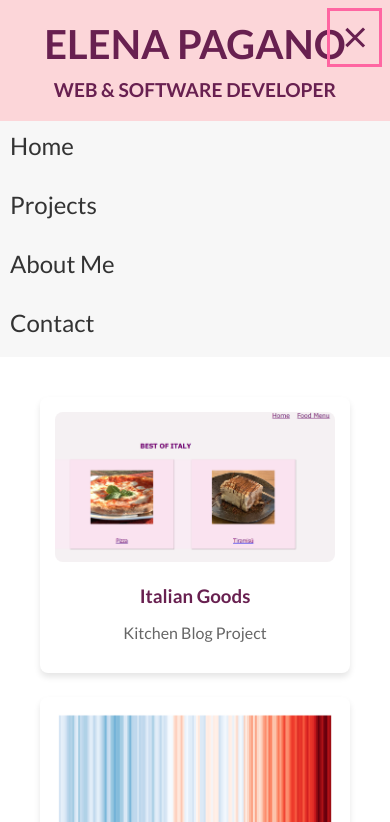
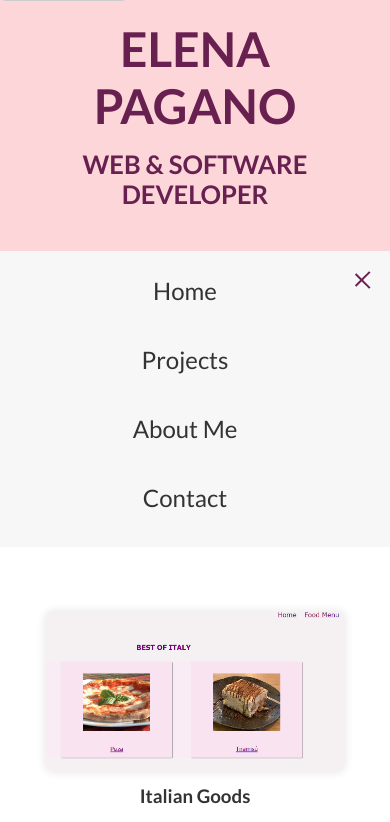
Before and after one commit to 3le81/portfolio-elena-2024, a plain HTML site: page index.html in a window 390 px wide. Both pictures are taken after a click on the button "Toggle navigation menu". Shown: the top 822 px of the page. Drawn offline with Linux system fonts and the light colour scheme.

Commit message:
css fixed with better resizing for phones and smaller screens

```diff
--- a/style.css
+++ b/style.css
@@ -8,84 +8,71 @@ body {
     min-height: 100vh;
 }
 
-/* Skip Link */
-.skip-link {
-    position: absolute;
-    top: -40px;
-    left: 0;
-    background: #682050;
-    color: white;
-    padding: 8px;
-    z-index: 1000;
-    transition: top 0.3s;
-}
-
-.skip-link:focus {
-    top: 0;
-}
-
-/* Header Styles */
 header {
     background-color: #fcd6d9;
     color: #333;
     padding: 20px;
-    text-align: center;
+    display: flex;
+    flex-direction: column;
+    align-items: center;
 }
 
 header h1 {
     text-transform: uppercase;
-    font-size: 2.5em;
+    font-size: 3em;
     margin: 0;
     color: #682050;
+    text-align: center;
 }
 
 header h2 {
     text-transform: uppercase;
-    font-size: 1.2em;
+    font-size: 1.6em;
     color: #682050;
-    margin: 10px 0 0;
+    border-bottom: 2px solid #fcd6d9;
+    padding-bottom: 5px;
+    margin: 15px 0;
+    text-align: center;
 }
 
-/* Navigation Styles */
-.navbar {
+nav {
     background-color: #f7f7f7;
     padding: 10px;
+    position: relative;
 }
 
-.navbar ul {
+nav ul {
     list-style-type: none;
     margin: 0;
     padding: 0;
-    display: flex;
-    justify-content: flex-start;
-    gap: 20px;
 }
 
-.navbar li {
-    display: inline-block;
+nav ul li {
+    display: inline;
+    margin-right: 20px;
 }
 
-.navbar a {
+nav a {
     text-decoration: none;
     color: #333;
     font-size: 1.5rem;
     transition: color 0.3s ease;
 }
 
-.navbar a:hover {
+nav a:hover {
     color: #ff66a2;
 }
 
-/* Responsive Navigation */
+/* Toggle button styles */
 .menu-toggle {
     display: none;
     background: none;
     border: none;
     cursor: pointer;
-    padding: 10px;
+    padding: 8px;
     position: absolute;
-    top: 1em;
-    right: 1em;
+    top: 10px;
+    right: 10px;
     z-index: 1000;
 }
 
@@ -96,15 +83,15 @@ header h2 {
 
 .menu-toggle .bar {
     display: block;
-    width: 25px;
-    height: 3px;
+    width: 20px;
+    height: 2px;
     background-color: #682050;
-    margin: 5px 0;
+    margin: 4px 0;
     transition: 0.4s;
 }
 
 .menu-toggle.active .bar:nth-child(1) {
-    transform: rotate(-45deg) translate(-5px, 6px);
+    transform: rotate(-45deg) translate(-3px, 4px);
 }
 
 .menu-toggle.active .bar:nth-child(2) {
@@ -112,125 +99,141 @@ header h2 {
 }
 
 .menu-toggle.active .bar:nth-child(3) {
-    transform: rotate(45deg) translate(-5px, -6px);
+    transform: rotate(45deg) translate(-3px, -4px);
 }
 
-/* Main Content Styles */
 main {
     flex: 1;
     padding: 1.25rem;
 }
 
-/* Project Grid */
 .project-grid {
     display: grid;
-    grid-template-columns: repeat(auto-fill, minmax(300px, 1fr));
-    gap: 1.5rem;
-    padding: 20px;
+    grid-template-columns: repeat(3, 1fr);
+    gap: 1.25rem;
 }
 
 .project {
-    background-color: #fff;
-    border-radius: 8px;
-    box-shadow: 0 4px 6px rgba(0, 0, 0, 0.1);
-    overflow: hidden;
     text-align: center;
-    padding: 15px;
-    display: flex;
-    flex-direction: column;
-    justify-content: center;
 }
 
 .project img {
     width: 100%;
-    height: auto;
-    border-radius: 8px;
-    margin-bottom: 10px;
+    max-height: 400px;
+    max-width: 300px;
+    margin-top: 3rem;
+    border-radius: 0.5rem;
+    box-shadow: 0 0 0.625rem rgba(0, 0, 0, 0.1);
 }
 
 .project h3 {
-    margin: 10px 0;
-    color: #682050;
-}
-
-.project p {
-    color: #666;
+    margin-top: 0.625rem;
 }
 
 .project a {
     text-decoration: none;
-    color: inherit;
+    color: #333;
 }
 
 .project a:hover {
     color: #ff66a2;
 }
 
-/* Responsive Project Grid */
-@media screen and (max-width: 600px) {
-    .project-grid {
-        grid-template-columns: 1fr;
-    }
-
-    .navbar ul {
-        flex-direction: column;
-        align-items: flex-start;
-    }
-
-    .navbar li {
-        margin-bottom: 10px;
-    }
-
-    .menu-toggle {
-        display: block;
-    }
-
-    .navbar ul {
+/* Media Query for Responsive Design */
+@media screen and (max-width: 768px) {
+    nav ul {
         display: none;
         width: 100%;
+        text-align: center;
+        background-color: #f7f7f7;
     }
 
     nav.collapsed ul {
         display: flex;
         flex-direction: column;
-        align-items: flex-start;
+        align-items: center;
+    }
+
+    nav a {
+        display: block;
+        padding: 10px;
+        margin: 5px 0;
+        color: #333;
+    }
+
+    .menu-toggle {
+        display: block;
+        padding: 8px;
+        position: absolute;
+        top: 10px;
+        right: 10px;
+    }
+
+    .menu-toggle .bar {
+        width: 20px;
+        height: 2px;
+        margin: 4px 0;
     }
 }
 
-/* Footer Styles */
+@media only screen and (max-width: 600px) {
+    main {
+        padding: 1rem;
+    }
+
+    .project-grid {
+        grid-template-columns: 1fr;
+        gap: 1rem;
+    }
+
+    nav ul li {
+        display: block;
+        margin-bottom: 10px;
+    }
+}
+
 footer {
     background-color: #fcd6d9;
     color: #333;
-    padding: 15px;
+    text-align: left;
+    padding: 10px;
     margin-top: auto;
 }
 
-.footer-content {
-    display: flex;
-    justify-content: space-between;
-    align-items: center;
+footer .top-link {
+    float: right;
 }
 
-.footer-content .copyright {
-    text-align: left;
+footer .copyright {
+    display: inline-block;
 }
 
-.footer-content .top-link {
-    text-align: right;
+article>a {
+    text-decoration: none;
+    transition: 0.4s;
+    color: #682050;
 }
 
-footer a {
-    text-decoration: none;
-    color: #682050;
-    transition: color 0.3s ease;
-}
-
-footer a:hover {
+article>a:hover {
     color: #ff66a2;
 }
 
-/* Ensuring Focus Visibility */
-a:focus, button:focus {
-    outline: 3px solid #ff66a2;
-    outline-offset: 2px;
+/* Skip Link Styles */
+.skip-link {
+    position: absolute;
+    top: -40px;
+    left: 0;
+    background-color: #fff;
+    color: #333;
+    padding: 10px;
+    z-index: 1000;
+    border: 1px solid #ccc;
+    border-radius: 5px;
+    transition: top 0.3s ease;
+    text-decoration: none;
+    font-size: 1rem;
 }
+
+.skip-link:focus {
+    top: 10px;
+}
```
